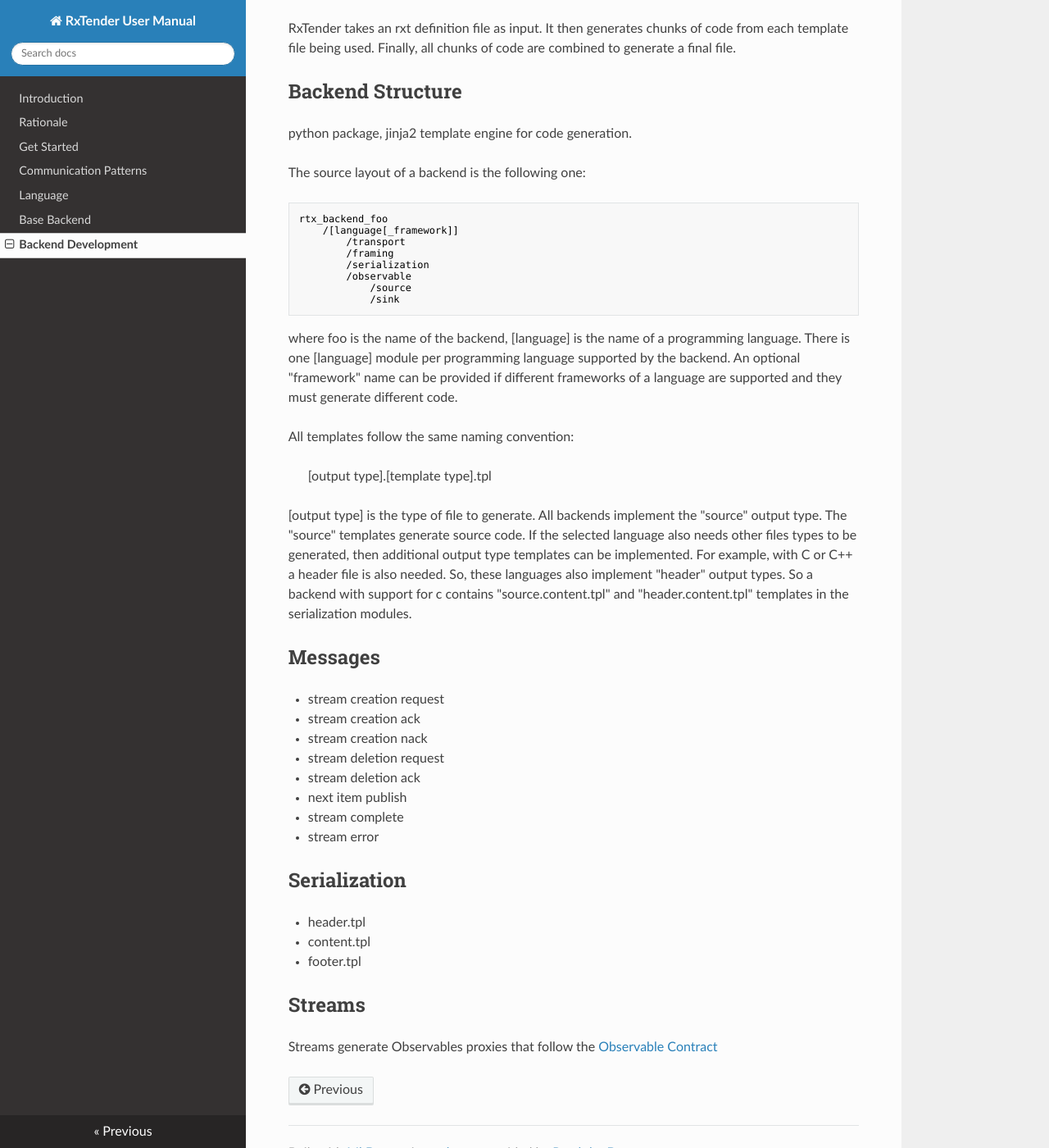
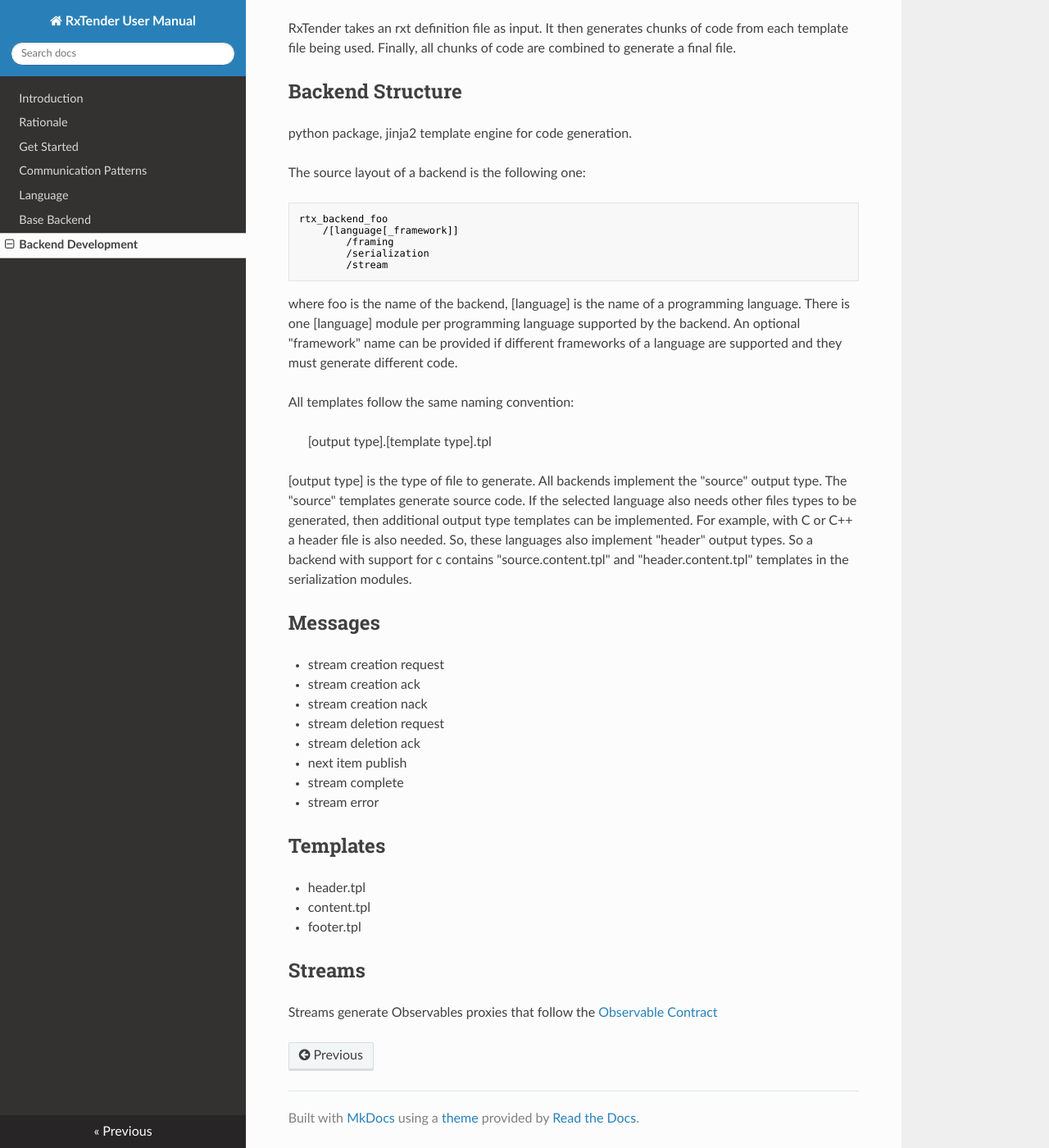
Before and after one commit to rxtender/user-manual, an MkDocs documentation site: the page built from docs/backend_dev.md, in a window 1280 px wide and 1400 px high, scrolled down 477 px. Shown: the whole window at 82% size. Built offline with MkDocs 1.6.1, drawn with Linux system fonts in a browser that asks for light colours; nearby versions of some CDN libraries; old or Windows-style settings are respelled for this version of MkDocs.

```diff
--- a/docs/backend_dev.md
+++ b/docs/backend_dev.md
@@ -19,12 +19,9 @@ The source layout of a backend is the following one:
 
     rtx_backend_foo
         /[language[_framework]]
-            /transport
             /framing
             /serialization
-            /observable
-                /source
-                /sink
+            /stream
 
 where foo is the name of the backend, [language] is the name of a programming
 language. There is one [language] module per programming language supported by
@@ -54,7 +51,7 @@ templates in the serialization modules.
 - stream complete
 - stream error
 
-## Serialization
+## Templates
 
 - header.tpl
 - content.tpl
```
Also changed, not shown: docs/backend_base.md (+2 -2 lines), docs/language.md (+0 -2 lines).
